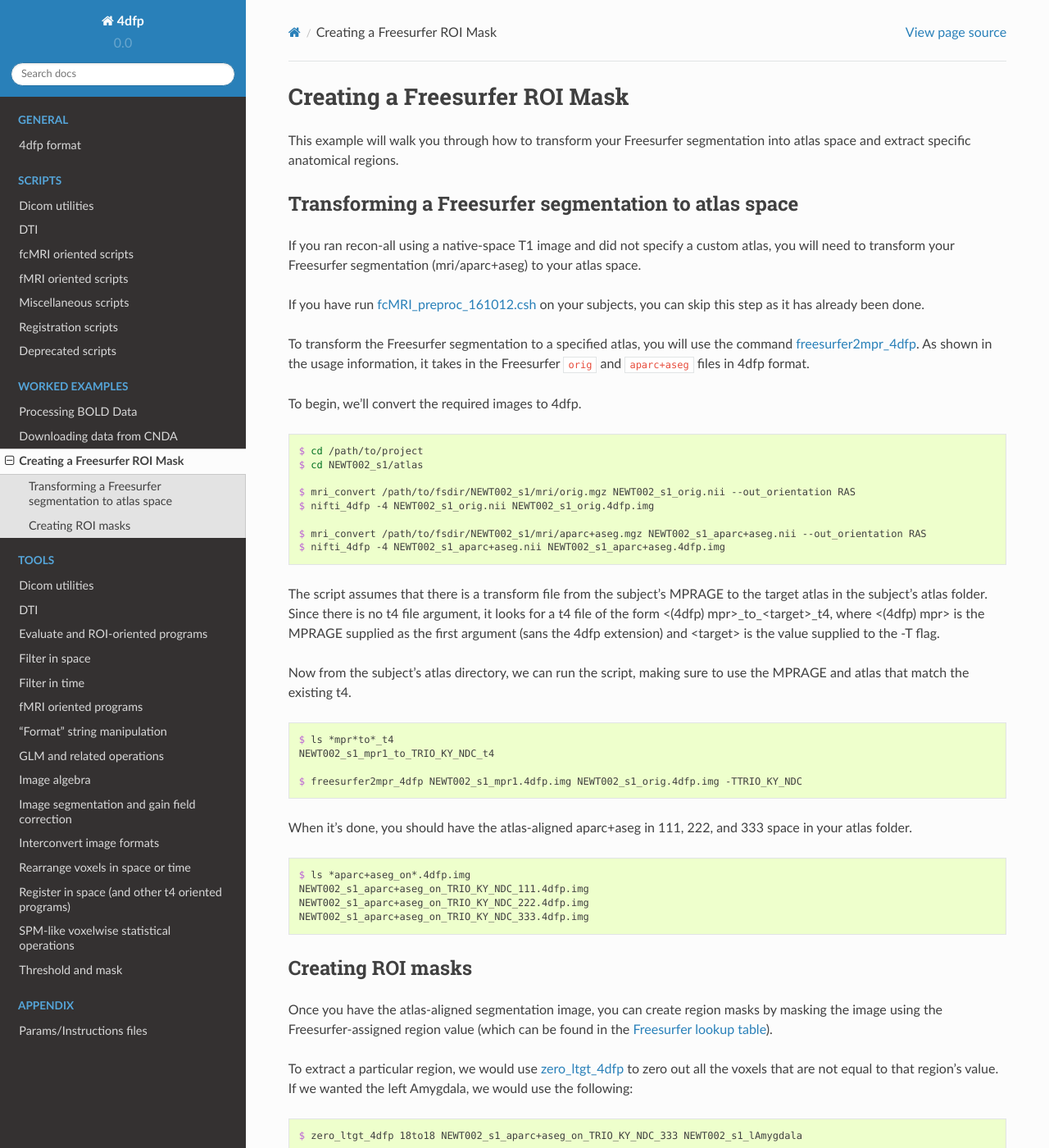
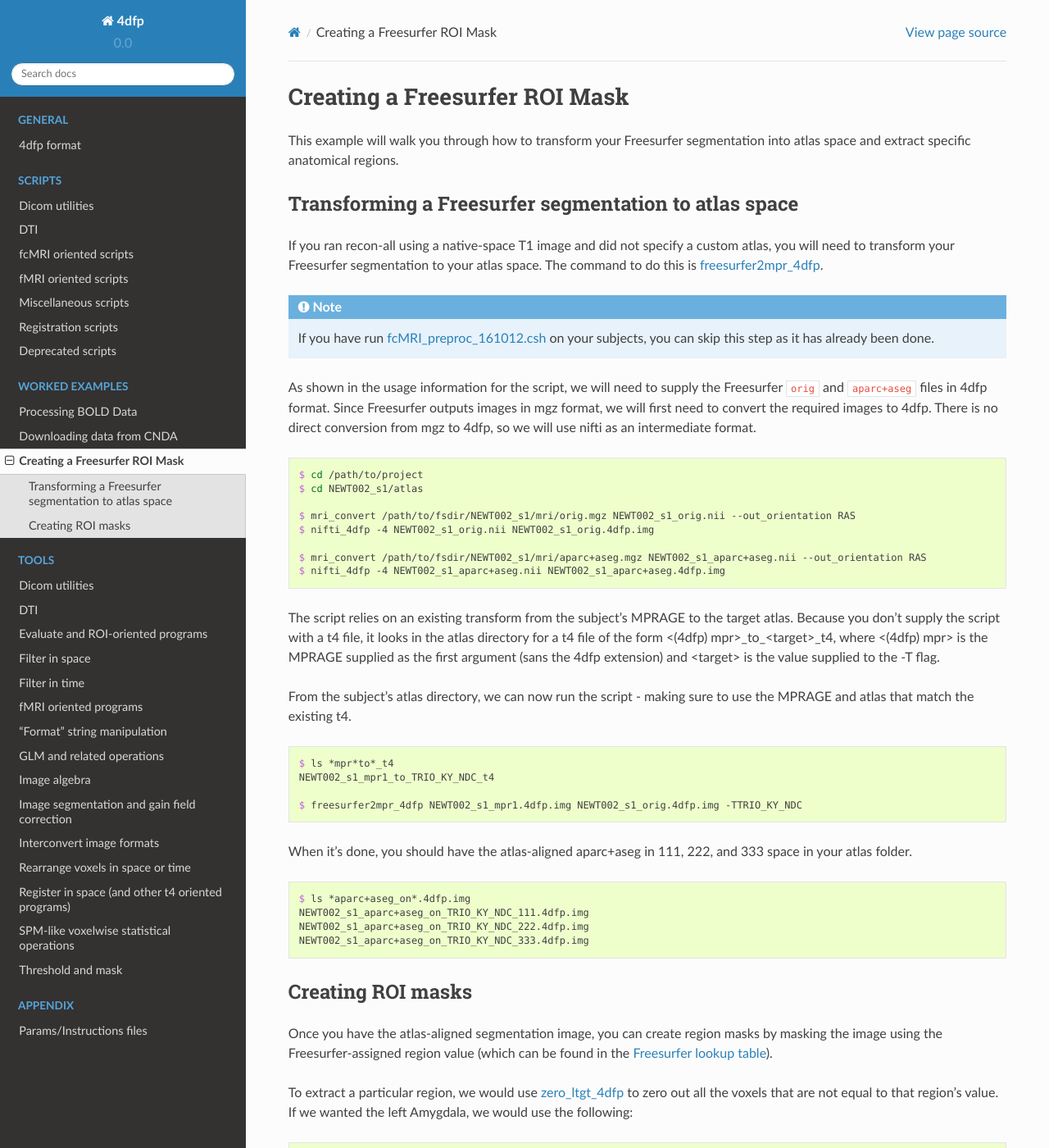
Before and after one commit to BlackHershey/4dfp-docs, a Sphinx documentation site: the page built from docs/examples/fs-roi-example.rst, in a window 1280 px wide and 1400 px high. Shown: the whole window at 82% size. Built offline with Sphinx 7.4.7 and the Read the Docs theme 2.0.0, drawn with Linux system fonts in a browser that asks for light colours; some of the changed text lies outside the part shown.

Commit message:
minor edits of fs example

```diff
--- a/docs/examples/fs-roi-example.rst
+++ b/docs/examples/fs-roi-example.rst
@@ -10,15 +10,14 @@ Transforming a Freesurfer segmentation to atlas space
 +++++++++++++++++++++++++++++++++++++++++++++++++++++
 
 If you ran recon-all using a native-space T1 image and did not specify a custom atlas,
-you will need to transform your Freesurfer segmentation (mri/aparc+aseg) to your atlas space.
+you will need to transform your Freesurfer segmentation to your atlas space.
+The command to do this is :ref:`freesurfer2mpr_4dfp`.
 
-If you have run :ref:`fcMRI_preproc_161012` on your subjects, you can skip this step as it has already been done.
+.. note:: If you have run :ref:`fcMRI_preproc_161012` on your subjects, you can skip this step as it has already been done.
 
-To transform the Freesurfer segmentation to a specified atlas, you will use the command
-:ref:`freesurfer2mpr_4dfp`. As shown in the usage information, it takes in the Freesurfer :code:`orig` and :code:`aparc+aseg`
-files in 4dfp format.
-
-To begin, we'll convert the required images to 4dfp.
+As shown in the usage information for the script, we will need to supply the Freesurfer :code:`orig` and :code:`aparc+aseg`
+files in 4dfp format. Since Freesurfer outputs images in mgz format, we will first need to convert the required images to
+4dfp. There is no direct conversion from mgz to 4dfp, so we will use nifti as an intermediate format.
 
 .. code-block:: csh
 
@@ -31,12 +30,12 @@ To begin, we'll convert the required images to 4dfp.
     $ mri_convert /path/to/fsdir/NEWT002_s1/mri/aparc+aseg.mgz NEWT002_s1_aparc+aseg.nii --out_orientation RAS
     $ nifti_4dfp -4 NEWT002_s1_aparc+aseg.nii NEWT002_s1_aparc+aseg.4dfp.img
 
-The script assumes that there is a transform file from the subject's MPRAGE to the target atlas in
-the subject's atlas folder. Since there is no t4 file argument, it looks for a t4 file of the form
-<(4dfp) mpr>_to_<target>_t4, where <(4dfp) mpr> is the MPRAGE supplied as the first argument (sans
-the 4dfp extension) and <target> is the value supplied to the -T flag.
+The script relies on an existing transform from the subject's MPRAGE to the target atlas. Because you don't
+supply the script with a t4 file, it looks in the atlas directory for a t4 file of the form
+<(4dfp) mpr>_to_<target>_t4, where <(4dfp) mpr> is the MPRAGE supplied as the first argument (sans the
+4dfp extension) and <target> is the value supplied to the -T flag.
 
-Now from the subject's atlas directory, we can run the script, making sure to use the MPRAGE and
+From the subject's atlas directory, we can now run the script - making sure to use the MPRAGE and
 atlas that match the existing t4.
 
 .. code-block:: csh
```
Also changed, not shown: other parts of docs/examples/fs-roi-example.rst (+1 -1 lines).
